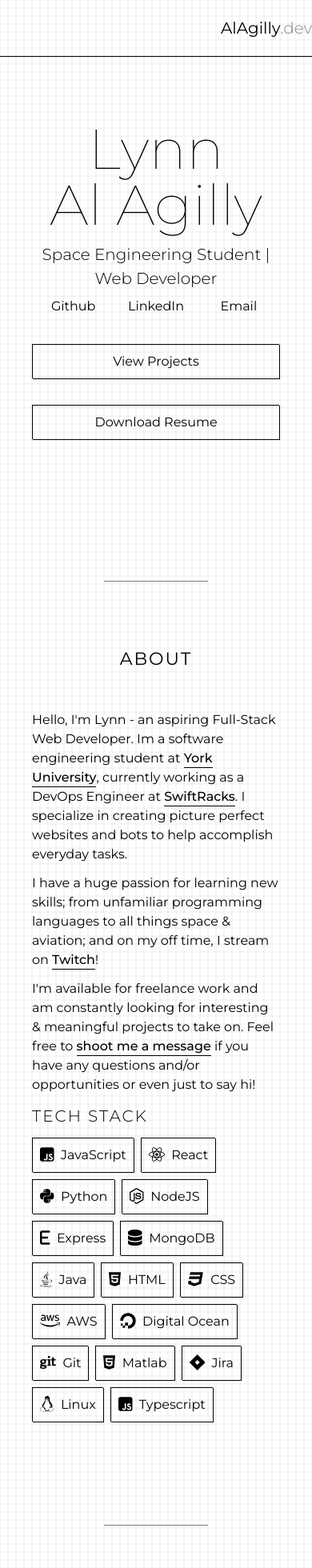
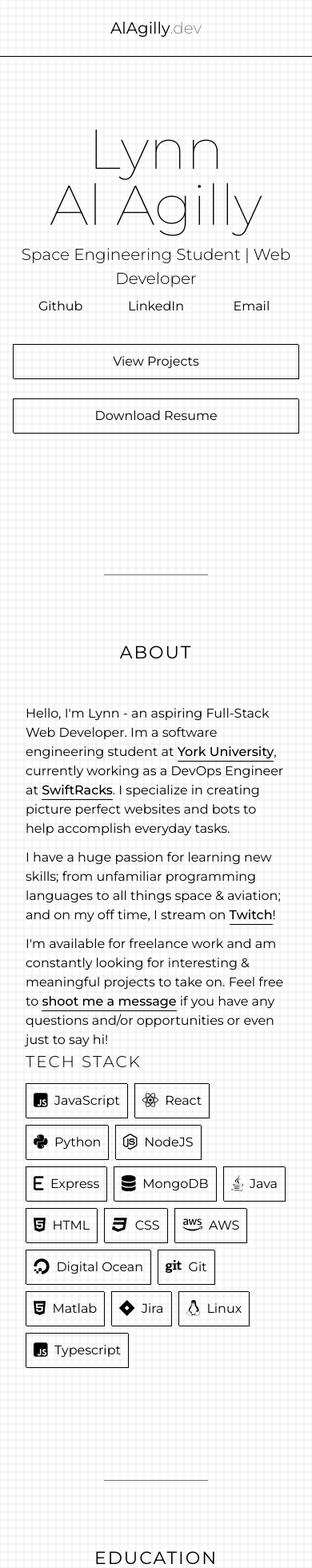
Before and after one commit to AlAgilly/AlAgilly, a React (Vite) app: page / in a window 390 px wide. Shown: the top 1960 px of the page at 80% size. Built offline with nearby package versions, Linux system fonts and the light colour scheme.

Commit message:
fixing mobile sizes and added relevent courses

```diff
--- a/src/components/Navbar.jsx
+++ b/src/components/Navbar.jsx
@@ -5,9 +5,9 @@ const Navbar = () => {
     const active = "activenav"
     const normal = ""
   return (
-    <nav className='navv m-auto justify-self-auto text-center py-5 sticky top-0 border-b-[1px] border-[#666] z-50 w-full flex justify-end items-center'>
-        <Link to="/" className='items-center text-[20px] font-light text-[#888] pl-20'><span className=' text-[#000]'>AlAgilly</span>.dev</Link>
-        <ul className='list-none xm:flex hidden justify-end items-center flex-1 gap-7 pr-20'>
+    <nav className='navv m-auto justify-self-auto text-center py-5 sticky top-0 border-b-[1px] border-[#666] z-50 w-full xm:flex justify-end items-center'>
+        <Link to="/" className='items-center text-[20px] font-light text-[#888] xm:pl-20 pl-0 xm:text-left text-center'><span className=' text-[#000]'>AlAgilly</span>.dev</Link>
+        <ul className='list-none justify-end items-center flex-1 gap-3 mm:gap-7 pr-16 mm:pr-20 xm:flex hidden'>
             <li><Link to="about" className={`${({ isActive }) => isActive ? active : normal}`}>About</Link></li>
             <li><NavLink to="work" className={`link2 ${({ isActive }) => isActive ? active : normal}`}>Experience</NavLink></li>
             <li><NavLink to="/" className={`link2 ${({ isActive }) => isActive ? active : normal}`}>Projects</NavLink></li>
--- a/src/components/Points.jsx
+++ b/src/components/Points.jsx
@@ -1,3 +1,4 @@
+/* eslint-disable react/prop-types */
 import React from 'react'
 import { FontAwesomeIcon } from '@fortawesome/react-fontawesome'
 import { faArrowRight } from '@fortawesome/free-solid-svg-icons'
--- a/src/components/Projects.jsx
+++ b/src/components/Projects.jsx
@@ -1,3 +1,4 @@
+/* eslint-disable react/prop-types */
 import React from 'react'
 import { Link } from 'react-router-dom'
 import { FontAwesomeIcon } from '@fortawesome/react-fontawesome'
@@ -35,8 +36,8 @@ const Projects = ({
         ))}
         </div>
         <div className='flex flex-col xs:flex-row my-3'>
-          <div className={`${live ? 'inline-block' : 'hidden'}`}><FontAwesomeIcon icon={faLink} size="sm" /><a href={live} rel="noreferrer" target='_blank' className='link ml-2'>Live Preview</a><span className='xs:inline hidden mx-2 mm:mx-5'>|</span></div>
-          <div className={`${code ? 'inline-block' : 'hidden'}`}><FontAwesomeIcon icon={faCode} size="sm"/><a href={code} className='link ml-2'>Code</a><span className='xs:inline hidden mx-2 mm:mx-5'>|</span></div>
+          <div className={`${live ? 'inline-block' : 'hidden'}`}><FontAwesomeIcon icon={faLink} size="sm" /><a href={live} rel="noreferrer" target='_blank' className='link ml-2'>Live Preview</a><span className={`${documentation ? 'xs:inline hidden mx-2 mm:mx-5' : (code ? 'xs:inline hidden mx-2 mm:mx-5' : 'hidden')}`}>|</span></div>
+          <div className={`${code ? 'inline-block' : 'hidden'}`}><FontAwesomeIcon icon={faCode} size="sm"/><a href={code} className='link ml-2'>Code</a><span className={`${documentation ? 'xs:inline hidden mx-2 mm:mx-5' : 'hidden'}`}>|</span></div>
           <div className={`${documentation ? 'inline-block' : 'hidden'}`}><FontAwesomeIcon icon={faFileLines} size="sm"/><Link to={documentation} className='link ml-2'>Documentation</Link></div>
         </div>
       </div>
--- a/src/components/Section.jsx
+++ b/src/components/Section.jsx
@@ -9,7 +9,7 @@ const Section = ({
   return (
     <>
         <Divider />
-        <div className='m-auto justify-self-auto text-left items-center px-10' id={id}>
+        <div className='m-auto justify-self-auto text-left items-center xs:px-10 px-8' id={id}>
             <div className='text-center tit'>
                 <h2>{title}</h2>
             </div>
--- a/src/components/Work.jsx
+++ b/src/components/Work.jsx
@@ -1,3 +1,4 @@
+/* eslint-disable react/prop-types */
 import React from 'react'
 import { github, screenshot1, screenshot2, screenshot3, screenshot4 } from '../assets'
 import {Link, NavLink, useLocation} from 'react-router-dom'
--- a/src/index.css
+++ b/src/index.css
@@ -36,7 +36,7 @@ body {
   border-bottom: 1px solid #000;
 }
 .activenav{
-    border-bottom: 1px solid #000;
+    border-bottom: 1px solid #f00;
 
 }
 .navv > .active {
--- a/src/pages/Home.jsx
+++ b/src/pages/Home.jsx
@@ -29,15 +29,15 @@ const Home = () => {
   return (
     <div className='App'>
       <Navbar/>
-      <div className='max-w-[1000px] m-auto justify-self-auto text-center items-center pt-20 pb-24 px-10'>
+      <div className='max-w-[1000px] m-auto justify-self-auto text-center items-center pt-20 pb-24 xs:px-10 px-4'>
         <h1 className='text-[70px] font-thin'>Lynn Al&nbsp;Agilly</h1>
         <h3 className='pt-3'>Space Engineering Student | Web Developer</h3>
-        <div className='grid grid-cols-3 sm:w-1/2 w-full m-auto items-center pt-2'>
+        <div className='grid grid-cols-3 xm:w-1/2 w-full m-auto items-center pt-2'>
           <a href="" className='m-auto link2'>Github</a>
           <a href="" className='m-auto link2'>LinkedIn</a>
           <a href="" className='m-auto link2'>Email</a>
         </div>
-        <div className='grid xs:grid-cols-2 grid-cols-1 sm:w-1/2 w-full m-auto gap-8 pt-8'>
+        <div className='grid xs:grid-cols-2 grid-cols-1 xm:w-1/2 w-full m-auto gap-6 pt-8'>
           <a href='#' className='w-full relative butt buttb'>
             <div className='border1'></div>
             <div className='border2'></div>
@@ -51,15 +51,15 @@ const Home = () => {
         </div>
       </div>
       <Section title="About" id="about">
-        <div className='max-w-[1000px] m-auto grid sm:grid-cols-5 grid-cols-1 sm:gap-10 py-12'>
-          <div className='col-span-1 sm:col-span-3'>
+        <div className='max-w-[1000px] m-auto grid mm:grid-cols-5 sm:grid-cols-2 grid-cols-1 sm:gap-10 py-12 items-center'>
+          <div className='col-span-1 mm:col-span-3'>
             <p className='pb-3'>Hello, I&apos;m Lynn - an aspiring Full-Stack Web Developer. Im a software engineering student at <a target="_blank" rel="noreferrer" href="https://www.yorku.ca/index.html" className='link  text-[#000] font-medium'>York University</a>, currently working as a DevOps Engineer at <a target="_blank" rel="noreferrer" href="https://swiftracks.com" className='link text-[#000] font-medium'>SwiftRacks</a>. I specialize in creating picture perfect websites and bots to help accomplish everyday tasks. </p>
             <p className='pb-3'>I have a huge passion for learning new skills; from unfamiliar programming languages to all things space & aviation; and on my off time, I stream on <a target="_blank" rel="noreferrer" href="https://www.twitch.tv/alagilly" className='link  text-[#000] font-medium'>Twitch</a>!</p>
-            <p className='pb-3'>I&apos;m available for freelance work and am constantly looking for interesting & meaningful projects to take on. Feel free to <a href="#contact"  className='link  text-[#000] font-medium' id="nav-contact2">shoot me a message</a> if you have any questions and/or opportunities or even just to say hi! </p>
+            <p className=''>I&apos;m available for freelance work and am constantly looking for interesting & meaningful projects to take on. Feel free to <a href="#contact"  className='link  text-[#000] font-medium' id="nav-contact2">shoot me a message</a> if you have any questions and/or opportunities or even just to say hi! </p>
           </div>
-          <div className='tit col-span-2'>
+          <div className='tit mm:col-span-2 col-span-1'>
             <h3 className='pb-3'>Tech Stack</h3>
-            <div className='flex-wrap flex m-auto gap-2'>
+            <div className='flex-wrap flex m-auto gap-2 pb-3'>
               {fullstack.map((fullstack, index) => (
                 <Code key={fullstack.language} language={fullstack.language}/>
               ))}
@@ -72,16 +72,18 @@ const Home = () => {
         <div className={`tit smol col-span-3 items-center `}>
       <h3>York University <a href='https://yorku.ca' target='_blank' rel='noreferrer'><FontAwesomeIcon icon={faArrowUpRightFromSquare} size='2xs'/></a></h3>
         <h4 className='col-span-2'>Space Engineering (BEng Hons.)</h4>
-        {/* <h5 className='justify-end text-right'>January 2020 - March 2020</h5> */}
             <div className='divider w-full h-[1px] pb-3'></div>
         <ul>
         <h5>Relevent Courses:</h5>
-              <div className='grid grid-cols-1 ss:grid-cols-2 mm:grid-cols-3'>
-              <li className='flex items-start mb-1'><FontAwesomeIcon icon={faArrowRight} size="sm"  className='pt-[5px]'/><p>Introduction to Computer s</p></li>
-              <li className='flex items-start mb-1'><FontAwesomeIcon icon={faArrowRight} size="sm"  className='pt-[5px]'/><p>Introduction to Computers</p></li>
-              <li className='flex items-start mb-1'><FontAwesomeIcon icon={faArrowRight} size="sm"  className='pt-[5px]'/><p>Introduction to Computers</p></li>
-              <li className='flex items-start mb-1'><FontAwesomeIcon icon={faArrowRight} size="sm"  className='pt-[5px]'/><p>Introduction to Computers</p></li>
-
+              <div className='grid grid-cols-1 sm:grid-cols-2'>
+              <li className='flex items-start mb-1'><FontAwesomeIcon icon={faArrowRight} size="sm"  className='pt-[5px]'/><p>Computational Thinking</p></li>
+              <li className='flex items-start mb-1'><FontAwesomeIcon icon={faArrowRight} size="sm"  className='pt-[5px]'/><p>Object Oriented Programming</p></li>
+              <li className='flex items-start mb-1'><FontAwesomeIcon icon={faArrowRight} size="sm"  className='pt-[5px]'/><p>Software Development Project</p></li>
+              <li className='flex items-start mb-1'><FontAwesomeIcon icon={faArrowRight} size="sm"  className='pt-[5px]'/><p>Introduction to Embedded Systems</p></li>
+              <li className='flex items-start mb-1'><FontAwesomeIcon icon={faArrowRight} size="sm"  className='pt-[5px]'/><p>Advanced Object Oriented Programming</p></li>
+              <li className='flex items-start mb-1'><FontAwesomeIcon icon={faArrowRight} size="sm"  className='pt-[5px]'/><p>Computer Organization</p></li>
+              <li className='flex items-start mb-1'><FontAwesomeIcon icon={faArrowRight} size="sm"  className='pt-[5px]'/><p>Operating System Fundamentals</p></li>
+              <li className='flex items-start mb-1'><FontAwesomeIcon icon={faArrowRight} size="sm"  className='pt-[5px]'/><p>Intro. to Logic for Computer Science</p></li>
               </div>
 
        </ul>
@@ -108,7 +110,7 @@ const Home = () => {
     </Section>
     <Section title="Contact" id="work">
 
-    <div className='m-auto grid sm:grid-cols-3 grid-cols-1 sm:gap-10 items-center pt-12 pb-20'>
+    <div className='max-w-[800px] m-auto grid sm:grid-cols-3 grid-cols-1 sm:gap-10 items-center pt-12 pb-20 text-center'>
         {/* <div className='col-span-3 justify-start'>
         <form className='grid grid-cols-1 justify-start'>
           <label className='w-full buttf relative my-2'>
--- a/tailwind.config.js
+++ b/tailwind.config.js
@@ -24,7 +24,7 @@ export default {
       ss: "620px",
       sm: "882px",
       xm: "844px",
-      mm: "1060px",
+      mm: "1066px",
       me: "1155px",
       lg: "1200px",
       xl: "1700px",
```
